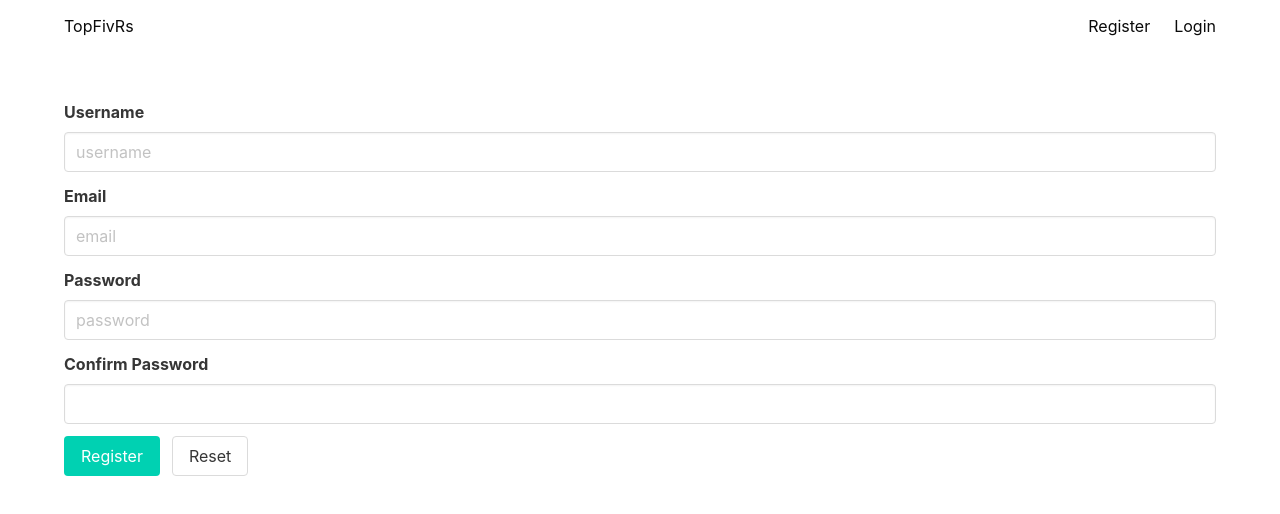
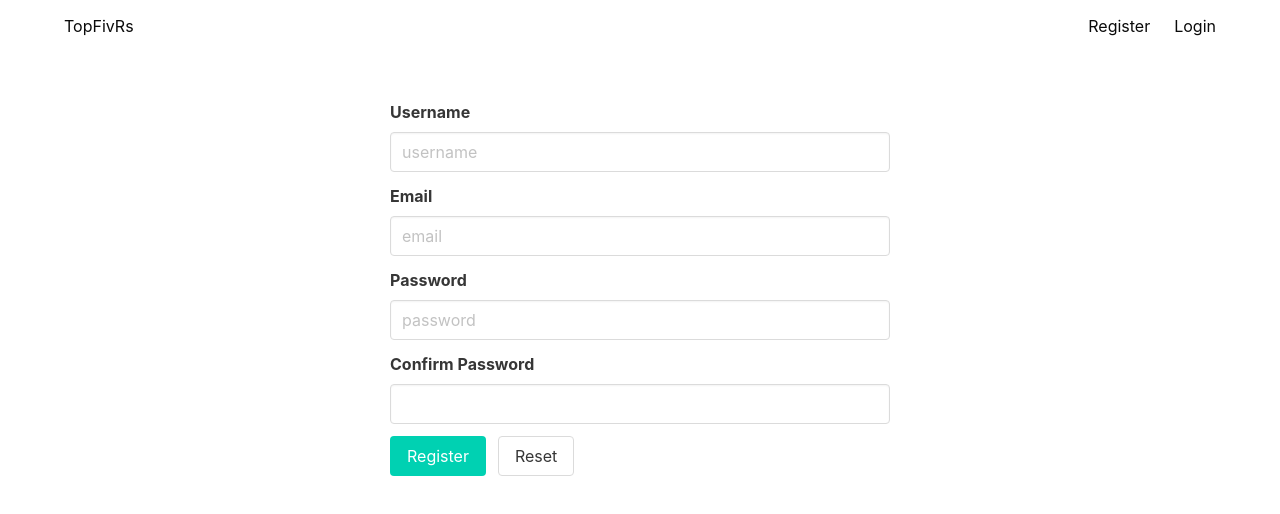
Before and after one commit to chungleee/topfivrs_prod, a React (Create React App) app in the folder client/: page /register in a window 1280 px wide. Shown: the top 514 px of the page. Built offline with nearby package versions, Linux system fonts and the light colour scheme; no server answers.

Commit message:
fixed form & input field responsive width

```diff
--- a/client/src/index.css
+++ b/client/src/index.css
@@ -3,3 +3,14 @@ body {
   padding: 0;
   font-family: sans-serif;
 }
+
+form {
+  margin: auto;
+  max-width: 500px;
+}
+
+.field.has-addons {
+  max-width: 700px;
+  margin-left: auto;
+  margin-right: auto;
+}
```
Also changed, not shown: 1 other file (tests, documents, lock files or other folders).
